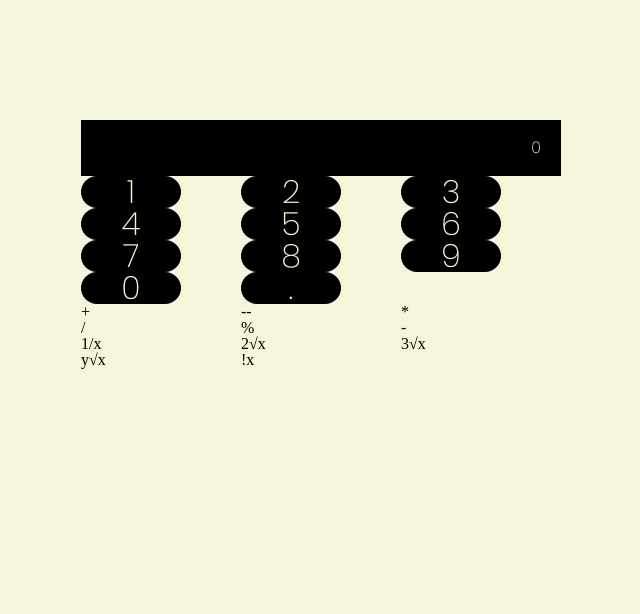
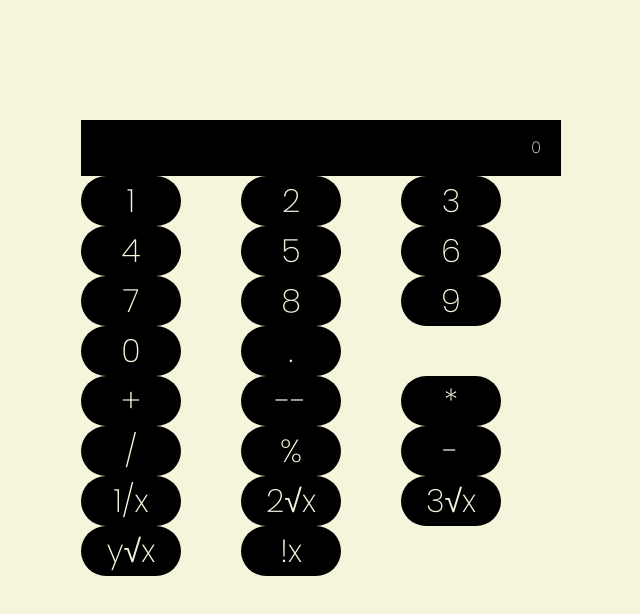
Before and after one commit to lnicepei/wise-calculator, a website built with webpack: page src/index.html in a window 1280 px wide. Shown: the whole page, without its empty margins (319-959 px from the left). Built offline with nearby package versions, Linux system fonts and the light colour scheme.

Commit message:
Color and align buttons

```diff
--- a/src/styles/numbers.scss
+++ b/src/styles/numbers.scss
@@ -4,18 +4,14 @@
   grid-template-columns: repeat(3, 1fr);
   grid-template-rows: repeat(3, 1fr);
 
-  .number-container {
+  div {
     display: flex;
     justify-content: center;
     align-items: center;
+    text-align: center;
     height: 50px;
+    width: 100%;
     user-select: none;
-  }
-
-  .number {
-    display: flex;
-    justify-content: center;
-    align-items: center;
     font-family: "Poppins", sans-serif;
     @import url("https://fonts.googleapis.com/css2?family=Poppins:wght@200&display=swap");
     background-color: black;
@@ -25,6 +21,10 @@
     width: 100px;
   }
 
+  &:nth-child(10) {
+    grid-column: 1 / 3;
+  }
+
   div:active {
     transform: scale(1.02);
   }
```
